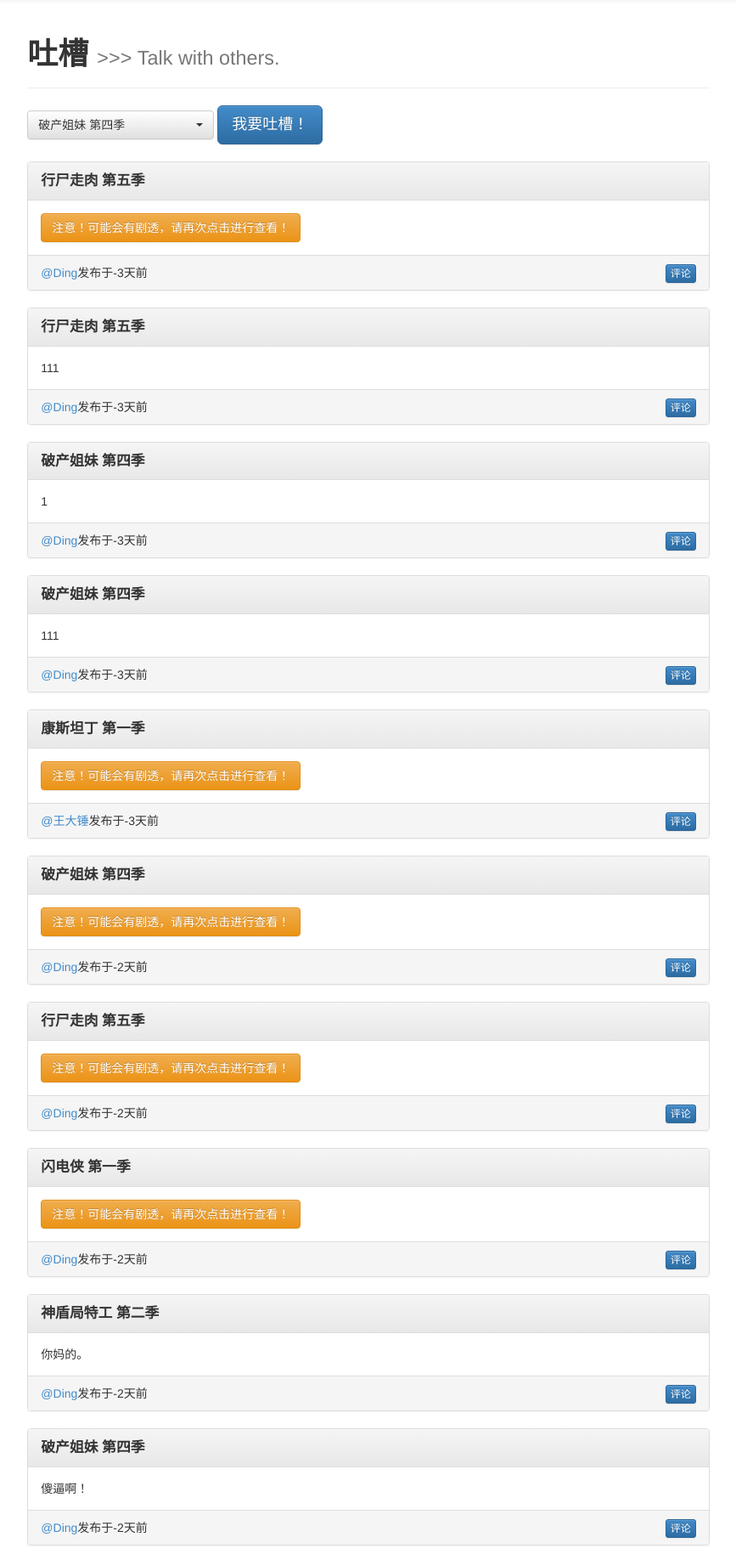
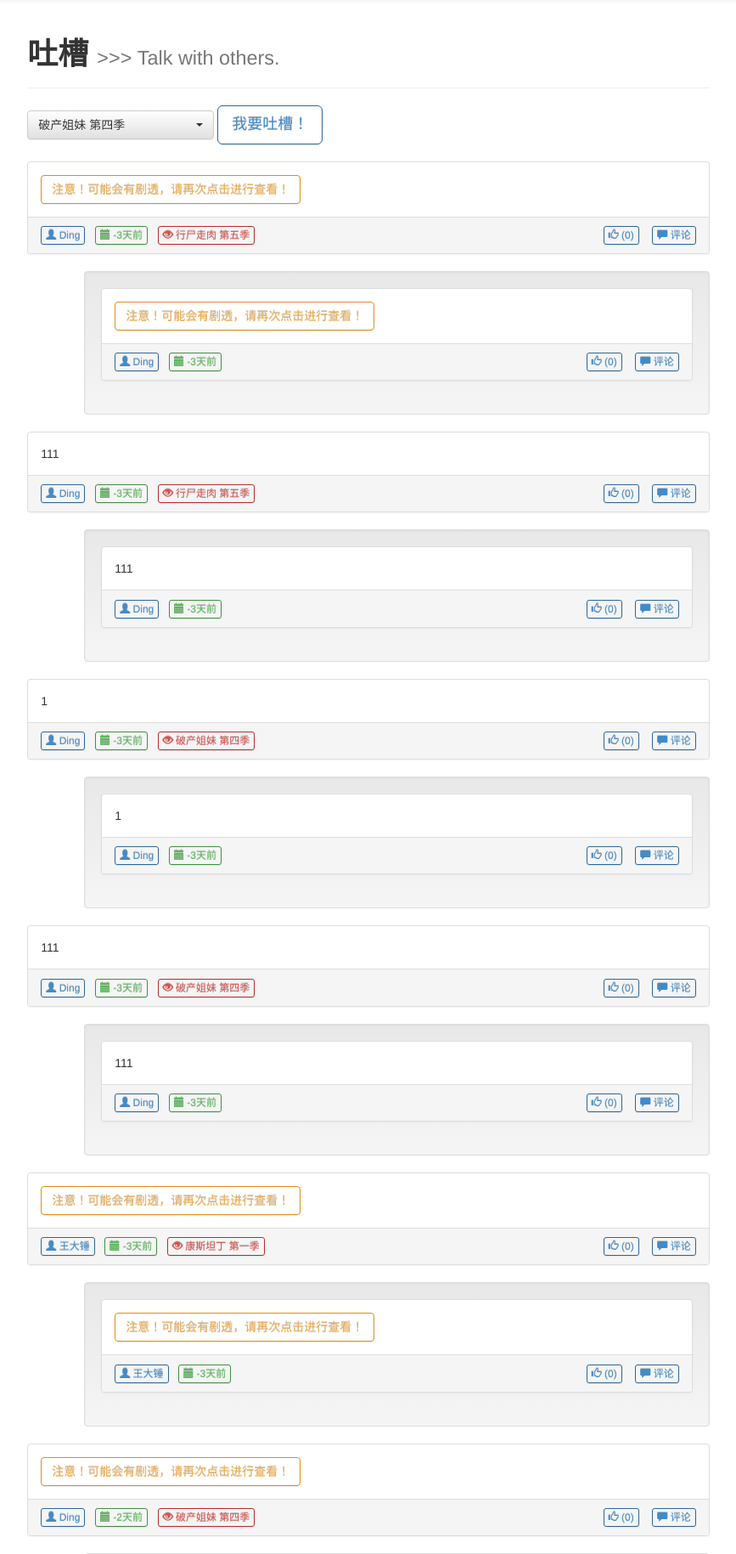
Before and after one commit to lhzbxx/TVtracker, a Flask app: page /talk in a window 1280 px wide. Shown: the part 51-1880 px from the top of the page at 85% size, without its empty margins (206-1073 px from the left). Run offline with Flask 2, Linux system fonts and the light colour scheme; a user stored in the database is signed in; data comes from the database, SQL or seed files in the repository; both versions use the stored data as it was after the commit; some libraries are stand-ins or nearby versions.

Commit message:
吐槽栏更新，UI变好看了，下一步需要制作回复功能。

```diff
--- a/application.py
+++ b/application.py
@@ -216,8 +216,10 @@ def postTalk():
         content = request.form['content']
         ticks = int(time.time())
         userid = query_db('select id from user where username = ?', [session['username']], one=True)
-        warning = request.form['warning']
-        g.db.execute('insert into discuss (tvname, name1, time, warning, content) values (?, ?, ?, ?, ?)', [tvname, session['username'], ticks, warning, content])
+        if request.form.get('warning'):
+            g.db.execute('insert into discuss (tvname, name1, time, warning, content) values (?, ?, ?, ?, ?)', [tvname, session['username'], ticks, 1, content])
+        else:
+            g.db.execute('insert into discuss (tvname, name1, time, content) values (?, ?, ?, ?)', [tvname, session['username'], ticks, content])
         g.db.commit()
         return redirect(url_for('talkPage'))
     else:
--- a/templates/talkPage.html
+++ b/templates/talkPage.html
@@ -3,6 +3,7 @@
     <div class="page-header">
         <h1><b>吐槽</b> <small>>>> Talk with others.</small></h1>
     </div>
+
 
     <link rel="stylesheet" type="text/css" href="{{ url_for('static', filename='bootstrap-select.min.css') }}">
     <script type="text/javascript" src="{{ url_for('static', filename='bootstrap-select.min.js') }}"></script>
@@ -14,7 +15,7 @@
                 <option>{{ i.tvname }}</option>
             {% endfor %}
         </select>
-        <button type="button" class="btn btn-primary btn-lg" data-toggle="modal" data-target="#talkModal">
+        <button type="button" class="btn btn-primary btn-outline btn-lg" data-toggle="modal" data-target="#talkModal">
             我要吐槽！
         </button>
         <div class="modal fade" id="talkModal" tabindex="-1" role="dialog" aria-labelledby="talkModalLabel" aria-hidden="true">
@@ -25,7 +26,7 @@
                         <h4 class="modal-title" id="talkModalLabel">吐槽栏</h4>
                     </div>
                     <div class="modal-body">
-                      <textarea autofocus name="content" class="form-control" rows="3" placeholder="请随意输入任何你想要的一切！" style="resize: None"></textarea>
+                        <textarea autofocus required name="content" class="form-control" rows="3" placeholder="请随意输入任何你想要的一切！" style="resize: None"></textarea>
                     </div>
                     <div class="modal-footer">
                         <div class="checkbox pull-left">
@@ -48,23 +49,82 @@
 
     {% for i in talk %}
         <div class="panel panel-default">
-            <div class="panel-heading">
-                <big><b>{{ i.tvname }}</b></big>
-            </div>
             <div class="panel-body">
                 {% if i.warning %}
-                    <a class="btn btn-warning" onclick="$(this).hide();$('.{{ i.id }}con').fadeIn();">注意！可能会有剧透，请再次点击进行查看！</a>
+                    <a class="btn btn-warning btn-outline" onclick="$(this).hide();$('.{{ i.id }}con').fadeIn();">注意！可能会有剧透，请再次点击进行查看！</a>
                     <div class="{{ i.id }}con" style="display: none">{{ i.content }}</div>
                     {% else %}
                     <div>{{ i.content }}</div>
                 {% endif %}
             </div>
             <div class="panel-footer">
-                <span><a href='{{ url_for('viewUser') }}?user={{ i.name1 }}'>@{{ i.name1 }}</a>发布于{{ i.time }}</span>
-                <a class="btn btn-xs btn-primary pull-right"> 评论 </a>
+                <a class="btn btn-xs btn-primary btn-outline" href='{{ url_for('viewUser') }}?user={{ i.name1 }}'><span class="glyphicon glyphicon-user"></span> {{ i.name1 }}</a>&nbsp;&nbsp;
+                <span class="btn btn-xs btn-success btn-outline"><span class="glyphicon glyphicon-calendar"></span> {{ i.time }}</span>&nbsp;&nbsp;
+                <span class="btn btn-xs btn-danger btn-outline"><span class="glyphicon glyphicon-eye-open"></span> {{ i.tvname }}</span>
+                <div class="pull-right">
+                    <a class="btn btn-xs btn-primary btn-outline"><span class="glyphicon glyphicon-thumbs-up"></span> (0)</a> &nbsp;&nbsp;
+                    <a class="btn btn-xs btn-primary btn-outline"><span class="glyphicon glyphicon-comment"></span> 评论</a>
+                </div>
+            </div>
+        </div>
+        <div class="well col-md-offset-1">
+            <div class="panel panel-default">
+                <div class="panel-body">
+                    {% if i.warning %}
+                        <a class="btn btn-warning btn-outline" onclick="$(this).hide();$('.{{ i.id }}con').fadeIn();">注意！可能会有剧透，请再次点击进行查看！</a>
+                        <div class="{{ i.id }}con" style="display: none">{{ i.content }}</div>
+                        {% else %}
+                        <div>{{ i.content }}</div>
+                    {% endif %}
+                </div>
+                <div class="panel-footer">
+                    <a class="btn btn-xs btn-primary btn-outline" href='{{ url_for('viewUser') }}?user={{ i.name1 }}'><span class="glyphicon glyphicon-user"></span> {{ i.name1 }}</a>&nbsp;&nbsp;
+                    <span class="btn btn-xs btn-success btn-outline"><span class="glyphicon glyphicon-calendar"></span> {{ i.time }}</span>
+                    <div class="pull-right">
+                        <a class="btn btn-xs btn-primary btn-outline"><span class="glyphicon glyphicon-thumbs-up"></span> (0)</a> &nbsp;&nbsp;
+                        <a class="btn btn-xs btn-primary btn-outline"><span class="glyphicon glyphicon-comment"></span> 评论</a>
+                    </div>
+                </div>
             </div>
         </div>
     {% endfor %}
+
+    <style type="text/css">
+        .btn-outline {
+            background-color: transparent;
+            background-image: none;
+            color: inherit;
+            transition: all .5s;
+        }
+        .btn-primary.btn-outline {
+            color: #428bca;
+        }
+        .btn-success.btn-outline {
+            color: #5cb85c;
+        }
+        .btn-info.btn-outline {
+            color: #5bc0de;
+        }
+        .btn-warning.btn-outline {
+            color: #f0ad4e;
+        }
+        .btn-danger.btn-outline {
+            color: #d9534f;
+        }
+        .btn-primary.btn-outline:hover,
+        .btn-success.btn-outline:hover,
+        .btn-info.btn-outline:hover,
+        .btn-warning.btn-outline:hover,
+        .btn-danger.btn-outline:hover {
+            color: #fff;
+        }
+        .well {
+            margin-top: 0;
+        }
+        .pnreply {
+            margin-bottom: 0;
+        }
+    </style>
 
     <script type="text/javascript">
         $('li#menu_list_tp').addClass("active");
```
Also changed, not shown: database/eh.db.
